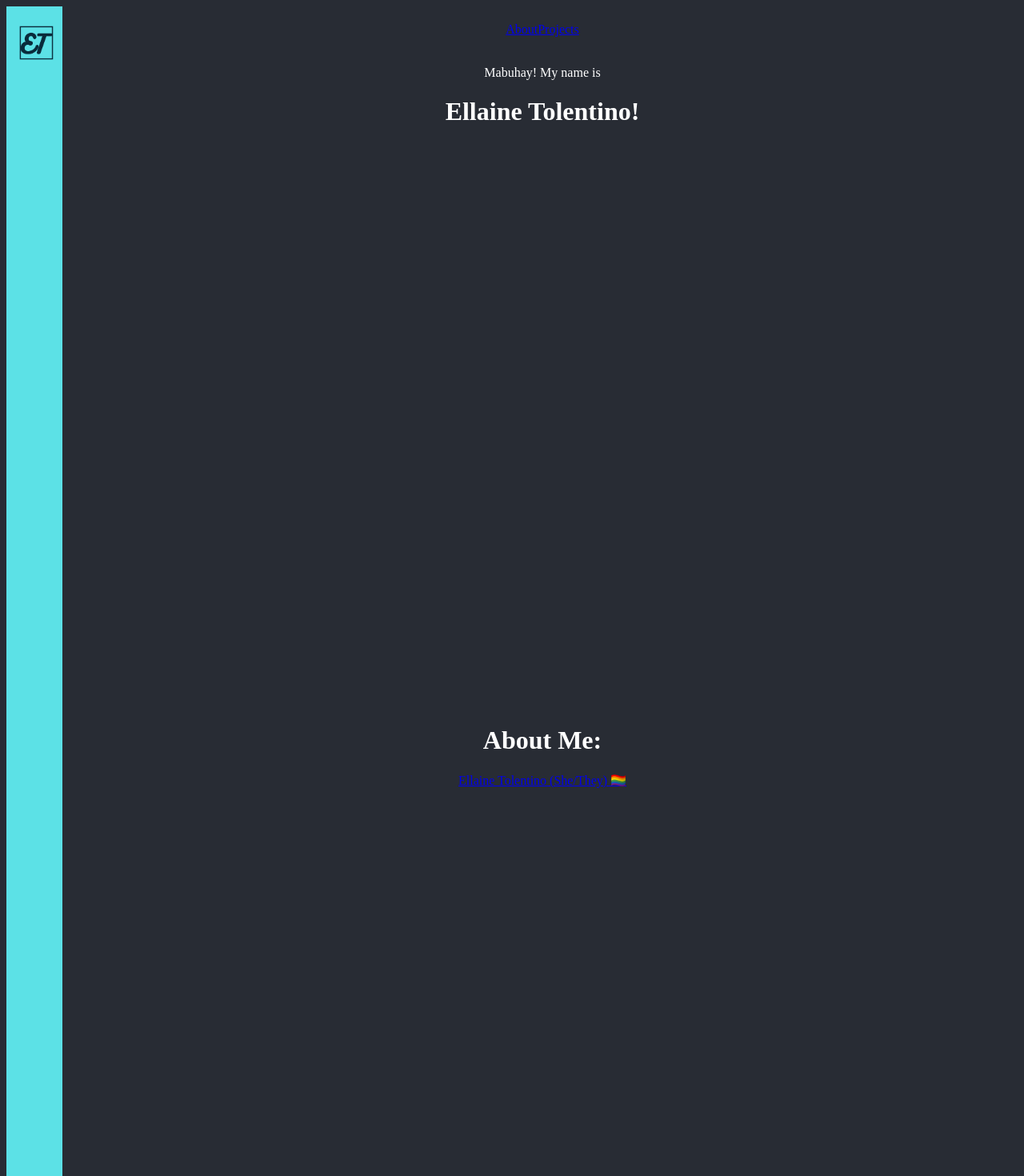
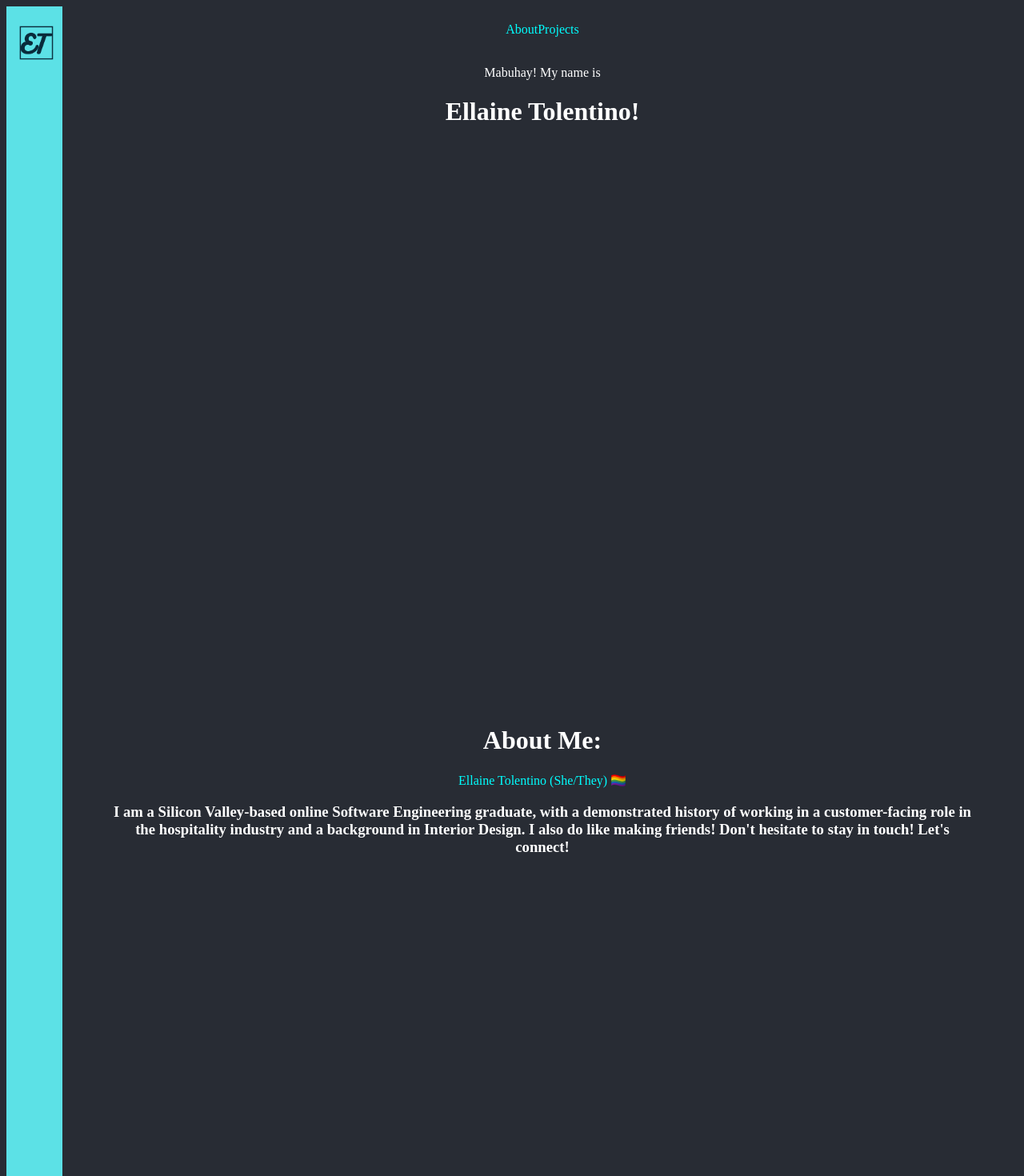
Before and after one commit to tolentinoel/ellaine_dev_portfolio, a React (Create React App) app: page / in a window 1280 px wide. Shown: the top 1470 px of the page at 80% size. Built offline with nearby package versions, Linux system fonts and the light colour scheme; the HTML template or start-up script is replaced by a standard one.

Commit message:
change text deco and alignment

```diff
--- a/src/About.js
+++ b/src/About.js
@@ -5,9 +5,11 @@ function About(props) {
 
   return (
     <div className="about_div">
-
       <h1>About Me:</h1>
-      <div  className="LI-profile-badge"  data-version="v1" data-size="medium" data-locale="en_US" data-type="horizontal" data-theme="dark" data-vanity="ellainet"><a className="LI-simple-link"  target="blank_" href='https://www.linkedin.com/in/ellainet?trk=profile-badge'>Ellaine Tolentino (She/They) 🏳️‍🌈</a></div>
+      <div  className="LI-profile-badge"  data-version="v1" data-size="medium" data-locale="en_US" data-type="horizontal" data-theme="dark" data-vanity="ellainet">
+        <a className="LI-simple-link"  target="blank_" href='https://www.linkedin.com/in/ellainet?trk=profile-badge'>Ellaine Tolentino (She/They) 🏳️‍🌈</a>
+        <h3 className="aboutMeContent">I am a Silicon Valley-based online Software Engineering graduate, with a demonstrated history of working in a customer-facing role in the hospitality industry and a background in Interior Design. I also do like making friends! Don't hesitate to stay in touch! Let's connect!</h3>
+      </div>
     </div>
   )
 }
--- a/src/App.js
+++ b/src/App.js
@@ -10,9 +10,9 @@ function App() {
       <div className="navigation">
       <script type="text/javascript" src="https://platform.linkedin.com/badges/js/profile.js" async defer></script>
         <img src={logo} className="logo" alt="Logo" />
-          <div className="navigation-sub">
-            <a href="#about" >About</a>
-            <a href="#projects" >Projects</a>
+          <div className="navigationSub">
+            <a href="#about" className="tab">About</a>
+            <a href="#projects" className="tab">Projects</a>
 
       <div className="App">
         </div>
--- a/src/styles/About.css
+++ b/src/styles/About.css
@@ -1,3 +1,14 @@
 .about_div{
     height: 100vh;
+    text-decoration: none;
 }
+
+.LI-simple-link{
+    text-decoration: none;
+    color: cyan;
+}
+
+.aboutMeContent{
+    padding-left: 9%;
+    padding-right: 9%;
+}
--- a/src/styles/App.css
+++ b/src/styles/App.css
@@ -7,6 +7,7 @@ html{
 
 #root{
   text-align: center;
+  width: 100vw;
 }
 
 .App {
@@ -59,17 +60,27 @@ html{
   padding: 20px 10px 15px 10px;
 }
 
+
 .landing{
   height: 100vh;
   width: 100vw;
   padding: 20px;
 }
 
-@keyframes App-logo-spin {
+.tab{
+  text-decoration: none;
+  color: cyan;
+  /* display: flex;
+  position: relative;
+  align-items: center;
+  float: inline-end; */
+}
+
+/* @keyframes App-logo-spin {
   from {
     transform: rotate(0deg);
   }
   to {
     transform: rotate(360deg);
   }
-}
+} */
```
Also changed, not shown: src/Projects.js (line endings or trailing spaces).
